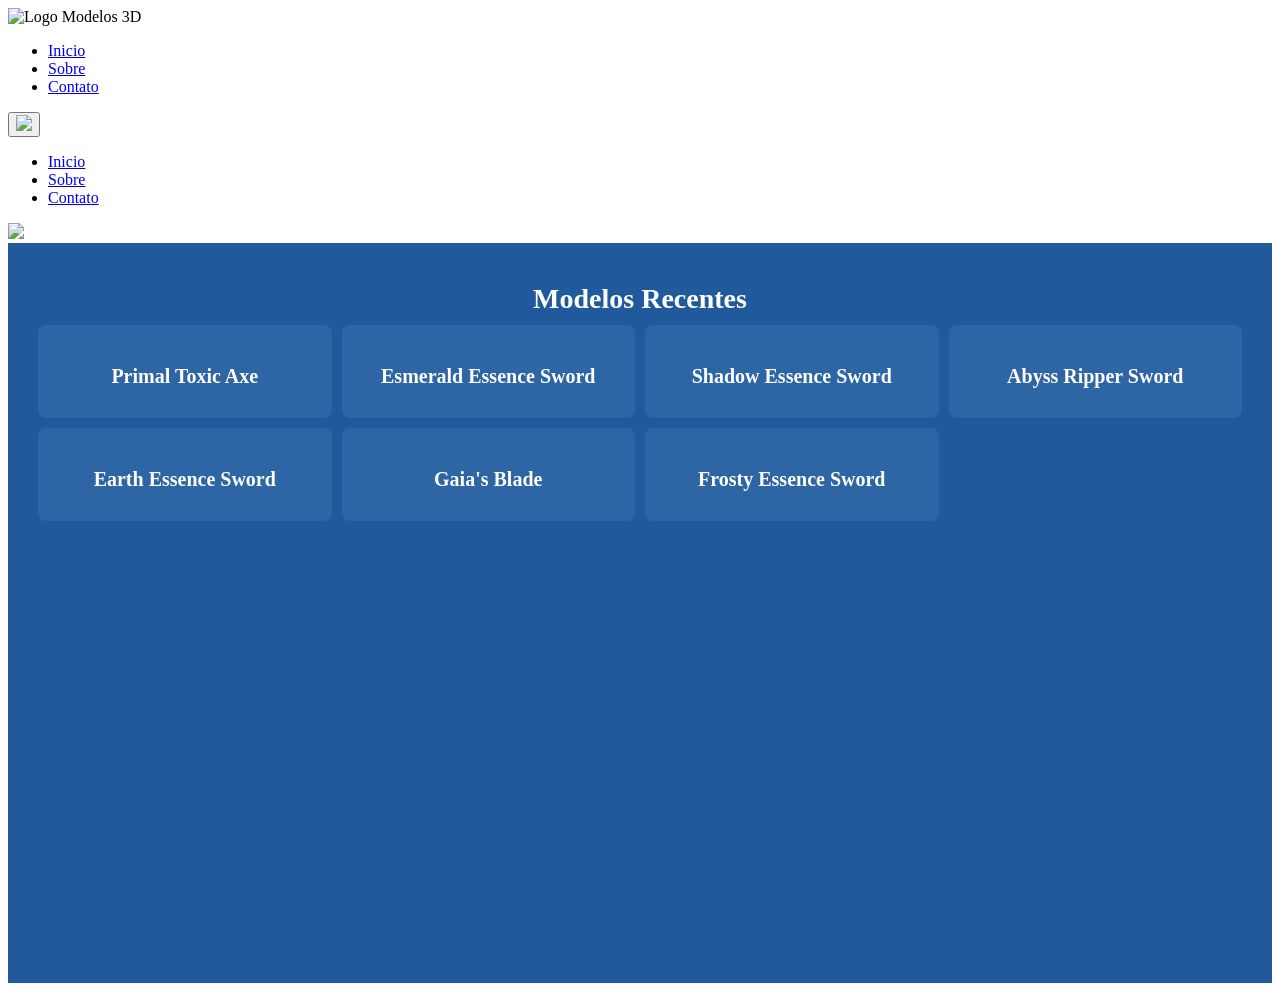
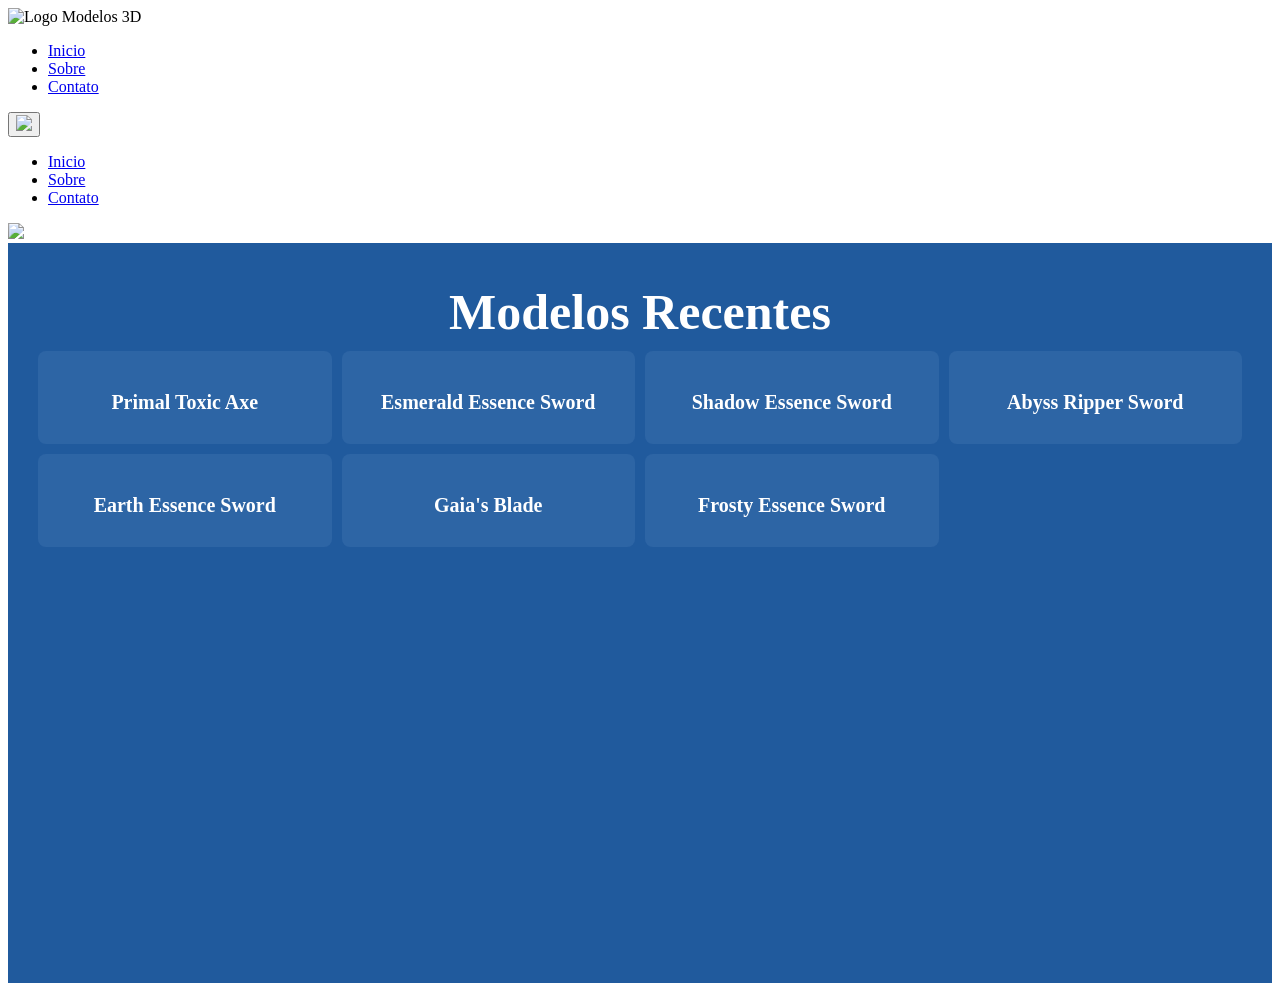

Add files via upload

--- a/css/Model-Page.css
+++ b/css/Model-Page.css
@@ -20,7 +20,7 @@ body {
 
 .container h2 {
     color: #ffffff;
-    font-size: 28px;
+    font-size: 50px;
     margin: 0;
 
 }
@@ -69,14 +69,14 @@ model-viewer {
         grid-template-columns: repeat(1, 1fr);
     }
     .container h2 {
-        font-size: 22px;
+        font-size: 35px;
     }
     .model h3 {
-        font-size: 14px;
+        font-size: 25px;
     }
     model-viewer {
     height: auto;
-    aspect-ratio: 4 / 3;
+    aspect-ratio: 4 / 4;
     }
 
 }
